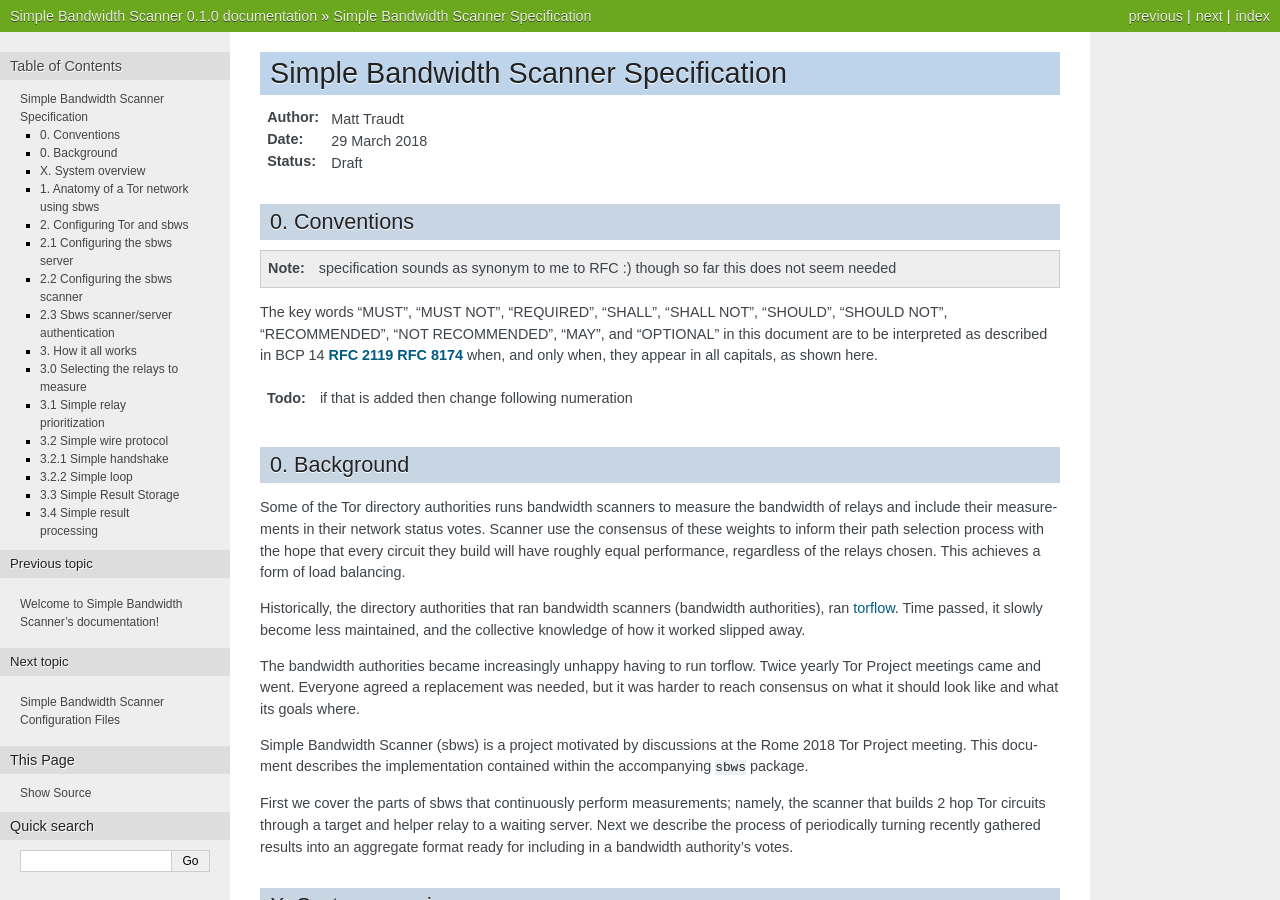
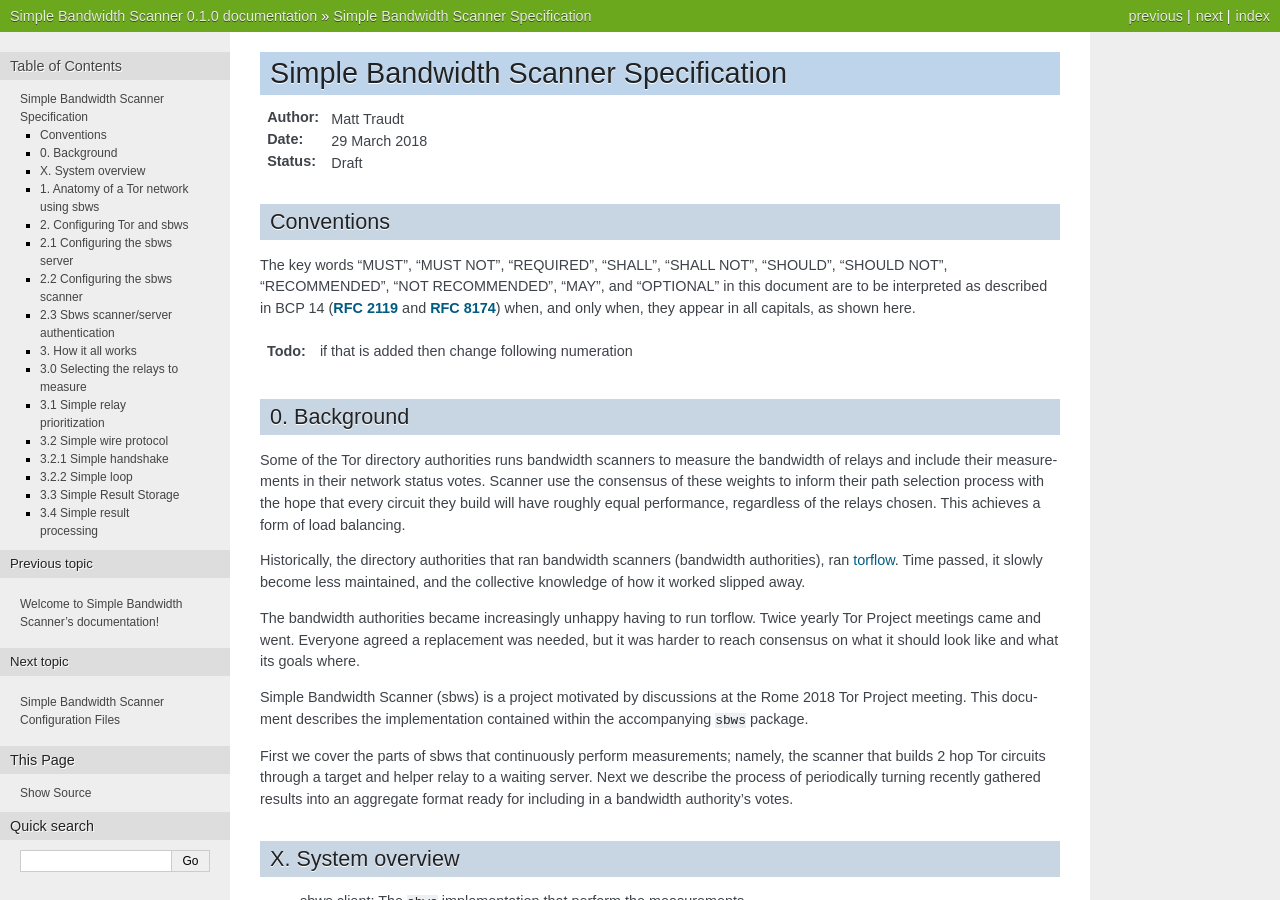
Before and after one commit to torproject/sbws, a Sphinx documentation site: the page built from docs/source/specification.rst, in a window 1280 px wide and 900 px high. Built offline with Sphinx 7.4.7, drawn with Linux system fonts in a browser that asks for light colours.

Commit message:
Fixup conventions section

```diff
--- a/docs/source/specification.rst
+++ b/docs/source/specification.rst
@@ -5,16 +5,14 @@
 :Date: 29 March 2018
 :Status: Draft
 
-0. Conventions
-------------------
-
-.. note:: specification sounds as synonym to me to RFC :)
-   though so far this does not seem needed
+Conventions
+-----------
 
 The key words "MUST", "MUST NOT", "REQUIRED", "SHALL", "SHALL NOT", "SHOULD",
 "SHOULD NOT", "RECOMMENDED", "NOT RECOMMENDED", "MAY", and "OPTIONAL"
-in this document are to be interpreted as described in BCP 14 :rfc:`2119`
-:rfc:`8174` when, and only when, they appear in all capitals, as shown here.
+in this document are to be interpreted as described in BCP 14 (:rfc:`2119`
+and :rfc:`8174`) when, and only when, they appear in all capitals, as shown
+here.
 
 .. todo:: if that is added then change following numeration
 
```
